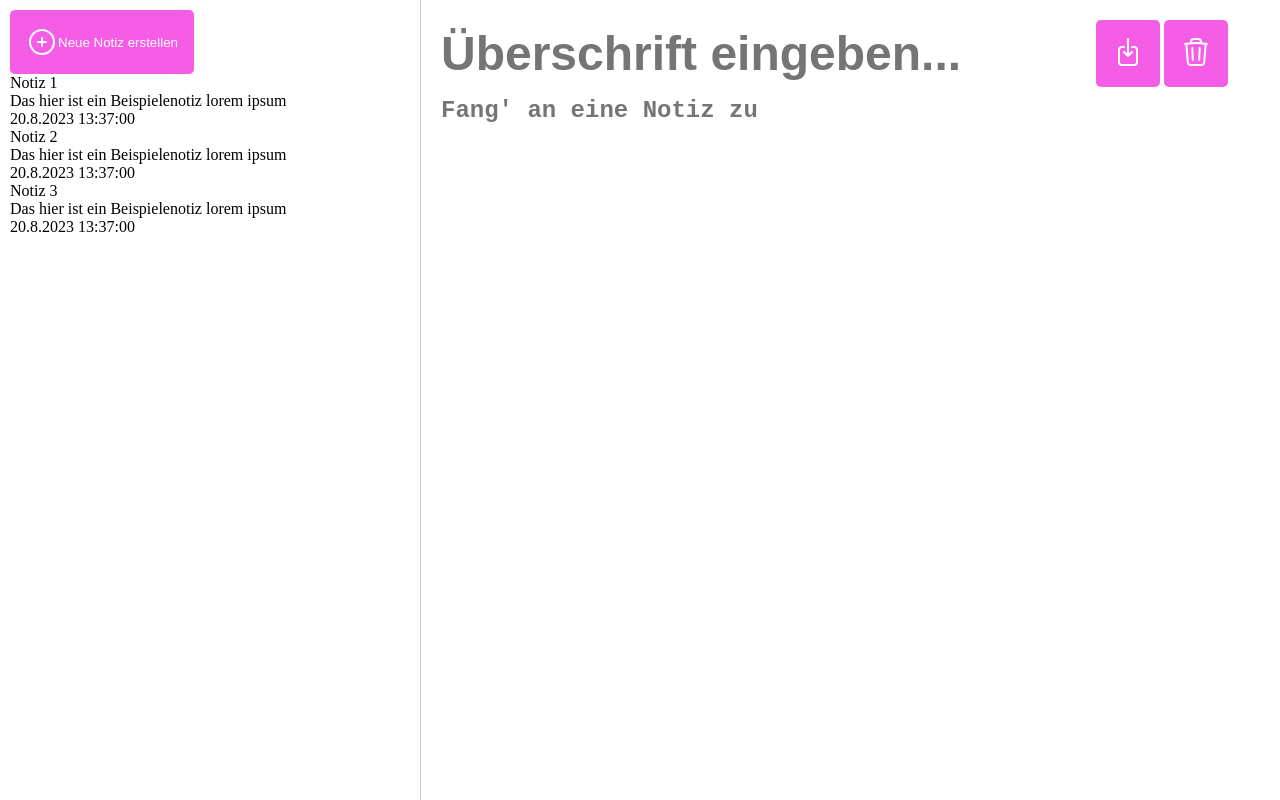
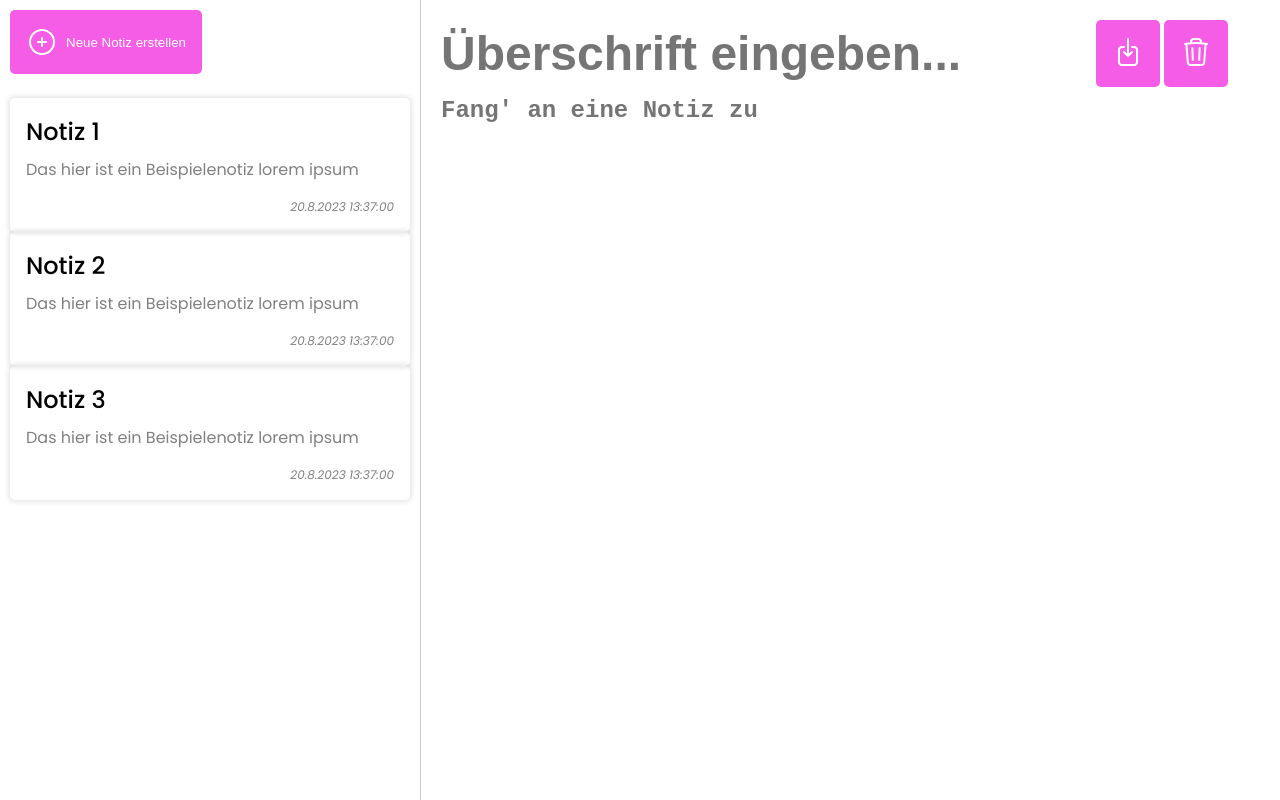
Before and after one commit to wehrend/notizapp, a plain HTML site: page index.html in a window 1280 px wide. Drawn offline with Linux system fonts and the light colour scheme.

Commit message:
finish styling (mostly sidebar elements)

```diff
--- a/index.css
+++ b/index.css
@@ -70,4 +70,53 @@ button {
   display: flex;
   align-items: center;
   justify-content: center;
+  gap: 0.5rem;
 }
+
+.notes-list {
+  display: flex;
+  flex-direction: column;
+  gap: 1rem;
+  margin-top: 1.5rem;
+}
+
+.note-entry {
+  border-radius: 5px;
+  box-shadow: 0 0 5px 2px rgba(0, 0, 0, 0.1);
+  padding: 1rem;
+  transition: all 0.2s ease-in-out;
+}
+
+.note-entry:hover,
+.selected-note {
+  background-color: rgba(-var(--primary-color), 0.1);
+}
+
+.note-title {
+  margin-bottom: 0.5rem;
+  font-size: 1.5rem;
+  font-weight: 500;
+  font-family: var(--font-family);
+}
+
+.note-title,
+.note-content-teaser {
+  width: 100%;
+  text-overflow: ellipsis;
+  white-space: nowrap;
+  overflow: hidden;
+  font-family: var(--font-family);
+}
+
+.note-content-teaser {
+  color: gray;
+}
+.note-date {
+  width: 100%;
+  text-align: right;
+  font-style: italic;
+  margin-top: 1rem;
+  color: gray;
+  font-size: 0.75rem;
+  font-family: var(--font-family);
+}
--- a/index.html
+++ b/index.html
@@ -26,21 +26,21 @@
           >Neue Notiz erstellen
         </button>
         <div class="notes-list"></div>
-        <div class="node-entry">
+        <div class="note-entry">
           <div class="note-title">Notiz 1</div>
           <div class="note-content-teaser">
             Das hier ist ein Beispielenotiz lorem ipsum
           </div>
           <div class="note-date">20.8.2023 13:37:00</div>
         </div>
-        <div class="node-entry">
+        <div class="note-entry selected-note">
           <div class="note-title">Notiz 2</div>
           <div class="note-content-teaser">
             Das hier ist ein Beispielenotiz lorem ipsum
           </div>
           <div class="note-date">20.8.2023 13:37:00</div>
         </div>
-        <div class="node-entry">
+        <div class="note-entry">
           <div class="note-title">Notiz 3</div>
           <div class="note-content-teaser">
             Das hier ist ein Beispielenotiz lorem ipsum
```
